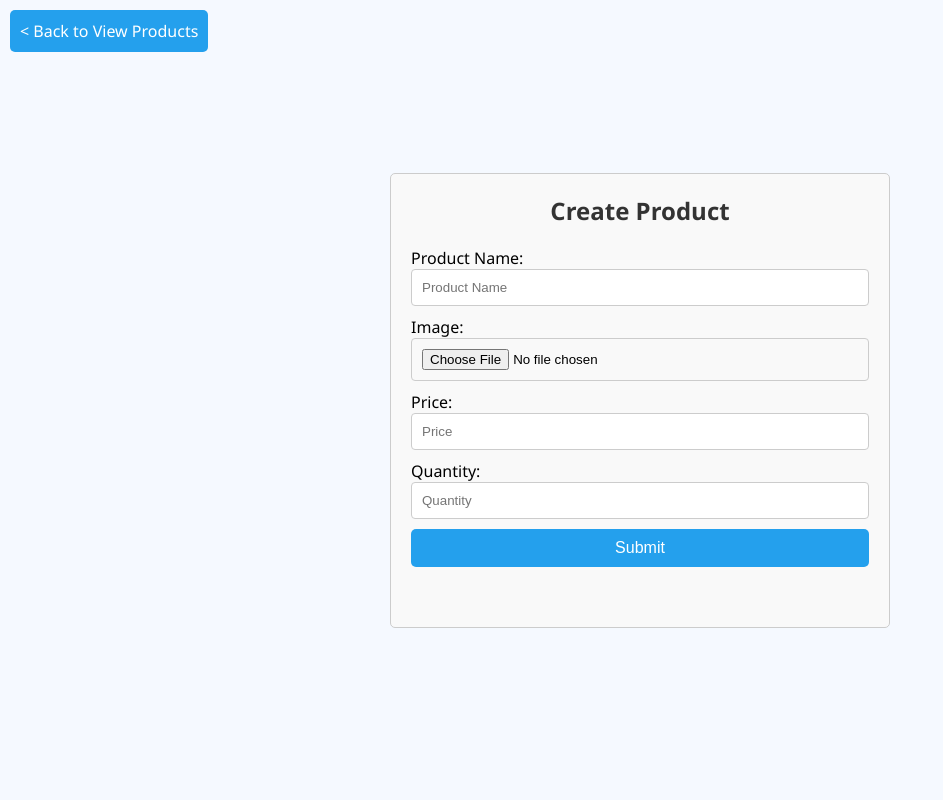
After one commit to VincentPhua/Server_side, a WordPress theme: template create_product.php in a window 1280 px wide. The commit adds this page. Shown: the whole page, without its empty margins (0-943 px from the left). Run offline with PHP 8.4 and a stand-in for WordPress, Linux system fonts and the light colour scheme; the site name, menu and one post (Sample post) are stand-ins, and other content is empty; a user stored in the database is signed in.

Commit message:
Staff Module - Add and delete products

```diff
--- /dev/null
+++ b/create_product.php
@@ -0,0 +1,73 @@
+<?php
+// Check authentication for user
+// Need DB file connection
+include ("auth.php");
+require ('database.php');
+
+$status = '';
+
+// Check if the form is submitted
+if ($_SERVER["REQUEST_METHOD"] == "POST") {
+    // Retrieve product info from form
+    $product_name = $_POST['product_name'];
+    $price = $_POST['price'];
+    $quantity = $_POST['quantity'];
+    $date_record = date("Y-m-d H:i:s");
+    $submittedby = $_SESSION["staff_name"];
+
+    // Image upload
+    $targetDir = "uploads/";
+    $targetFile = $targetDir . basename($_FILES["image"]["name"]);
+    $imageFileType = strtolower(pathinfo($targetFile, PATHINFO_EXTENSION));
+
+    // Check if image file is a valid format
+    if ($imageFileType != "jpg" && $imageFileType != "png") {
+        $status = "Sorry, only JPG and PNG files are allowed.";
+    } else {
+        // Move uploaded file to destination directory
+        if (move_uploaded_file($_FILES["image"]["tmp_name"], $targetFile)) {
+            $image_name = $targetFile;
+
+            // Insert product data into database
+            $ins_query = "INSERT INTO product (product_name, image_name, price, quantity, date_created, submittedby)
+                          VALUES ('$product_name', '$image_name', '$price', '$quantity', '$date_record', '$submittedby')";
+            mysqli_query($con, $ins_query) or die (mysqli_error($con));
+
+            // Status message
+            $status = "New product inserted successfully. Go back to <a href='view_products.php'>View Product List</a> ?";
+        } else {
+            $status = "Sorry, there was an error uploading your file.";
+        }
+    }
+}
+?>
+
+<!DOCTYPE html>
+<html>
+
+<head>
+    <meta charset="utf-8">
+    <title>Create Product</title>
+    <link rel="stylesheet" href="css/styles.css">
+</head>
+
+<body>
+    <a href="view_products.php" class="back-button">&lt; Back to View Products</a>
+    <div class="create-product-container">
+        <h2 class="create-product-title">Create Product</h2>
+        <form class="create-product-form" method="post" enctype="multipart/form-data">
+        <label for="product_name">Product Name:</label>
+            <input type="text" name="product_name" id="product_name" placeholder="Product Name" required>
+            <label for="image">Image:</label>
+            <input type="file" name="image" id="image" accept="image/jpeg, image/png" required>
+            <label for="price">Price:</label>
+            <input type="number" name="price" id="price" placeholder="Price" required>
+            <label for="quantity">Quantity:</label>
+            <input type="number" name="quantity" id="quantity" placeholder="Quantity" required>
+            <input type="submit" value="Submit">
+            <p class="create-product-status"><?php echo $status; ?></p>
+        </form>
+    </div>
+</body>
+
+</html>
--- a/css/styles.css
+++ b/css/styles.css
@@ -1,4 +1,4 @@
-/* Login.php */
+/* -------------------------------Login.php---------------------------------------------- */
 /* Custom Styles */
 :root {
     --custom-text-dark: hsl(240, 54%, 15%);
@@ -31,17 +31,23 @@ body {
     max-width: 1500px;
     width: 100%;
     display: flex;
-    justify-content: center; /* Center the content horizontally */
-    align-items: center; /* Center the content vertically */
+    justify-content: center;
+    /* Center the content horizontally */
+    align-items: center;
+    /* Center the content vertically */
     margin-inline: 1rem;
-    height: 100vh; /* Set the height of the container to the full viewport height */
+    height: 100vh;
+    /* Set the height of the container to the full viewport height */
 }
 
 .custom-image-section {
-    width: 50%; /* Set the width to 50% */
+    width: 50%;
+    /* Set the width to 50% */
     position: relative;
-    overflow: hidden; /* Ensure the content does not overflow */
-    height: 100%; /* Set the height to match the container */
+    overflow: hidden;
+    /* Ensure the content does not overflow */
+    height: 100%;
+    /* Set the height to match the container */
 }
 
 
@@ -59,7 +65,8 @@ body {
 }
 
 .custom-content-container {
-    background-color: hsla(0, 0%, 100%, 0.3); /* Using hsla for background */
+    background-color: hsla(0, 0%, 100%, 0.3);
+    /* Using hsla for background */
     backdrop-filter: blur(30px);
     padding: 2rem;
     color: var(--custom-text-dark);
@@ -69,7 +76,8 @@ body {
     top: 50%;
     left: 50%;
     transform: translate(-50%, -50%);
-    z-index: 1; /* Ensures text appears on top of the image */
+    z-index: 1;
+    /* Ensures text appears on top of the image */
 }
 
 @media screen and (max-width: 60rem) {
@@ -95,14 +103,18 @@ body {
 }
 
 .custom-form-section {
-    width: 50%; /* Set the width to 50% to match the picture */
-    height: 100%; /* Set the height to match the container */
+    width: 50%;
+    /* Set the width to 50% to match the picture */
+    height: 100%;
+    /* Set the height to match the container */
     background-color: white;
     padding: 2.5rem 1rem;
     display: flex;
     align-items: center;
-    justify-content: center; /* Center the content horizontally */
-    flex-direction: column; /* Stack form elements vertically */
+    justify-content: center;
+    /* Center the content horizontally */
+    flex-direction: column;
+    /* Stack form elements vertically */
 }
 
 .custom-form-wrapper {
@@ -160,7 +172,8 @@ footer {
     bottom: 0;
     width: 100%;
     left: 0;
-    z-index: 1; /* Ensures footer appears on top of the image */
+    z-index: 1;
+    /* Ensures footer appears on top of the image */
 }
 
 p {
@@ -168,8 +181,7 @@ p {
     margin-top: 20px;
 }
 
-/* staff.php */
-
+/* ------------------------------------------------------------staff.php ------------------------------------------------------*/
 h1.staff-page {
     text-align: center;
     padding: 20px 0;
@@ -230,3 +242,215 @@ h1.staff-page {
 .logout-link button:hover {
     background-color: #0056b3;
 }
+
+/* ------------------------------view_products.php -------------------------------------------*/
+/* CSS for sidebar */
+.sidenav {
+    height: 100%;
+    width: 160px;
+    position: fixed;
+    z-index: 1;
+    top: 0;
+    left: 0;
+    background-color: #111;
+    overflow-x: hidden;
+    padding-top: 20px;
+    color: white;
+    display: flex;
+    /* Change to flex container */
+    flex-direction: column;
+}
+
+.sidenav h2 {
+    font-size: 24px;
+    /* Increase font size for "Staff" */
+    margin-bottom: 10px;
+    /* Add margin to bottom for separation */
+}
+
+.view-product-staff-info {
+    font-size: 18px;
+    /* Increase font size for staff name */
+    margin-bottom: 20px;
+    /* Add margin to bottom for separation */
+    padding: 10px;
+}
+
+.sidenav hr {
+    border-color: #818181;
+    /* Set color for line */
+    margin: 10px 0;
+    /* Add margin around the line */
+    color: white;
+}
+
+.sidenav a {
+    padding: 6px 8px 6px 16px;
+    text-decoration: none;
+    font-size: 20px;
+    /* Decrease font size for links */
+    color: #818181;
+    display: block;
+    margin-bottom: 20px;
+}
+
+.sidenav a:hover {
+    color: #f1f1f1;
+}
+
+.view-product-dashboard,
+.view-product-orders {
+    color: white;
+    /* Make dashboard and orders white */
+}
+
+.view-product-logout-button {
+    padding: 10px 20px;
+    font-size: 16px;
+    background-color: #24A0ED;
+    color: white;
+    border: none;
+    cursor: pointer;
+    border-radius: 5px;
+    position: absolute;
+    bottom: 20px;
+    left: 25%;
+}
+
+.view-product-logout-button:hover {
+    background-color: #45a049;
+}
+
+/* CSS for main content */
+.main {
+    margin-left: 200px;
+    padding: 20px;
+    font-size: 28px;
+}
+
+.main-header {
+    display: flex;
+    align-items: center;
+    justify-content: space-between;
+    margin-bottom: 20px; /* Add margin to separate from the table */
+}
+
+/* CSS for the table */
+.view-product-table {
+    width: 100%;
+    height: 100vh; /* Set height to 100% of viewport height */
+    overflow-y: auto; /* Add vertical scrollbar if content exceeds viewport height */
+    border-collapse: separate;
+    border-spacing: 0;
+}
+
+.view-product-table th,
+.view-product-table td {
+    padding: 15px;
+    text-align: left;
+    border-bottom: 1px solid #ddd;
+}
+
+.view-product-table th {
+    background-color: transparent;
+}
+
+.view-product-table tbody tr:hover {
+    background-color: #e2e2e2;
+}
+
+.create-product-btn {
+    position: absolute;
+    top: 20px;
+    right: 20px;
+    padding: 10px 20px;
+    font-size: 16px;
+    background-color: #24A0ED;
+    color: white;
+    border: none;
+    cursor: pointer;
+    border-radius: 5px;
+}
+
+.create-product-btn:hover {
+    background-color: #45a049;
+}
+
+.admin-image-container {
+    padding: 20px; /* Adjust the padding as needed */
+}
+
+.admin-image {
+    max-width: 100%;
+    height: auto;
+}
+
+.product-image {
+    max-width: 100px; /* Adjust the max-width as needed */
+    max-height: 100px; /* Adjust the max-height as needed */
+}
+
+
+/*--------------------------------create_product.php--------------------------------------------*/
+.create-product-container {
+    margin: 50px auto;
+    max-width: 500px;
+    padding: 20px;
+    border: 1px solid #ccc;
+    border-radius: 5px;
+    background-color: #f9f9f9;
+}
+
+.create-product-title {
+    text-align: center;
+    margin-bottom: 20px;
+    color: #333;
+}
+
+.create-product-form input[type="text"],
+.create-product-form input[type="number"],
+.create-product-form input[type="file"],
+.create-product-form input[type="submit"] {
+    width: 100%;
+    padding: 10px;
+    margin-bottom: 10px;
+    border: 1px solid #ccc;
+    border-radius: 4px;
+    box-sizing: border-box;
+}
+
+.create-product-form input[type="submit"] {
+    background-color: #24A0ED;
+    color: white;
+    border: none;
+    cursor: pointer;
+    font-size: 16px;
+    border-radius: 5px;
+}
+
+.create-product-form input[type="submit"]:hover {
+    background-color: #45a049;
+}
+
+.create-product-status {
+    color: #FF0000;
+    text-align: center;
+    margin-top: 10px;
+    padding: 10px;
+}
+
+.back-button {
+    position: absolute;
+    top: 10px;
+    left: 10px;
+    background-color: #24A0ED; /* Blue color */
+    padding: 10px;
+    border-radius: 5px;
+    text-decoration: none;
+    color: white;
+    transition: background-color 0.3s; /* Smooth transition for background color */
+}
+
+.back-button:hover {
+    background-color: #45a049; /* Green color on hover */
+}
--- a/login.php
+++ b/login.php
@@ -51,7 +51,7 @@ session_start();
         } else {
             echo "<div class='form'>
 				<h3>Username/password is incorrect.</h3>
-				<br/>Click here to <a href='login2.php'>Login</a></div>";
+				<br/>Click here to <a href='login.php'>Login</a></div>";
         }
     } else {
         ?>
@@ -92,7 +92,7 @@ session_start();
                     </form> <!-- Closing form element -->
                     <p></p>
                     <p></p>
-                    <p>Not registered yet? <a href='registration.php'>Register Here</a></p>
+                    <p>Go Back to Main Page? <a href='index.html.php'>Main Page</a></p>
                 </div>
             </div>
         </section>
--- a/staff.php
+++ b/staff.php
@@ -7,11 +7,6 @@ $staffName = $_SESSION['staff_name'];
 
 <!DOCTYPE html>
 <html>
-
-<head>
-    <title>Staff Landing Page</title>
-    <link rel="stylesheet" href="css/styles.css">
-</head>
 
 <head>
     <title>Staff Landing Page</title>
```
Also changed, not shown: delete.php (added, +12 -0 lines), view_products.php (added, +107 -0 lines), Image/Admin.jpg (added).
